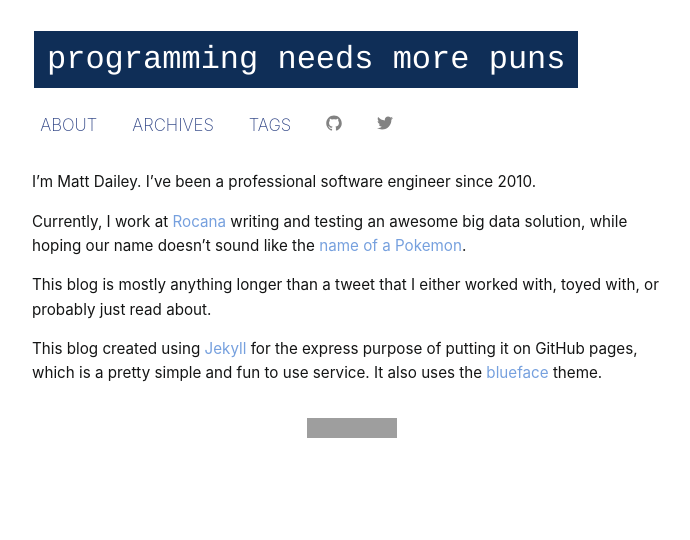
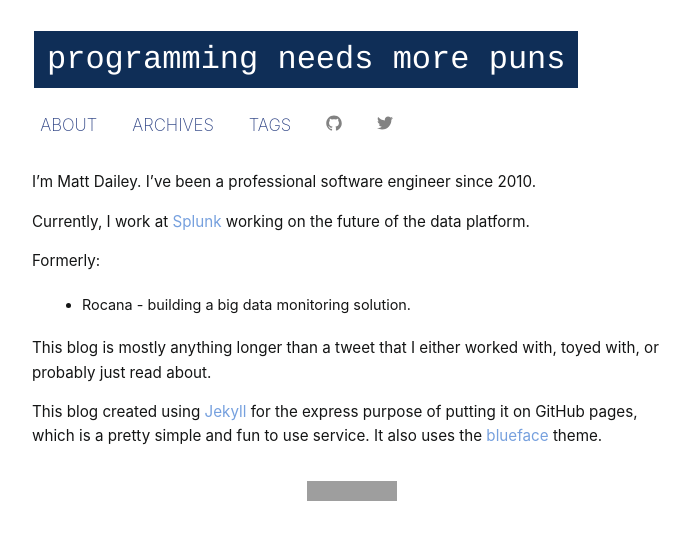
Before and after one commit to matthew-dailey/matthew-dailey.github.io, a Jekyll site: the page built from about/index.md, in a window 1280 px wide. Shown: the top 540 px of the page, without its empty margins (288-978 px from the left). Built offline with Jekyll 4.4.1, drawn with Linux system fonts in a browser that asks for light colours; some web fonts are replaced; grey boxes are pictures that could not be loaded.

Commit message:
Updated About with link to Splunk.

```diff
--- a/about/index.md
+++ b/about/index.md
@@ -6,8 +6,10 @@ permalink: /about/
 
 I'm Matt Dailey. I've been a professional software engineer since 2010.
 
-Currently, I work at [Rocana](https://www.rocana.com/) writing and testing an awesome big data solution,
-while hoping our name doesn't sound like the [name of a Pokemon](https://pixelastic.github.io/pokemonorbigdata/).
+Currently, I work at [Splunk](https://www.splunk.com/) working on the future of the data platform.
+
+Formerly:
+* Rocana - building a big data monitoring solution.
 
 This blog is mostly anything longer than a tweet that I either worked with, toyed with, or probably just read about.
 
```
